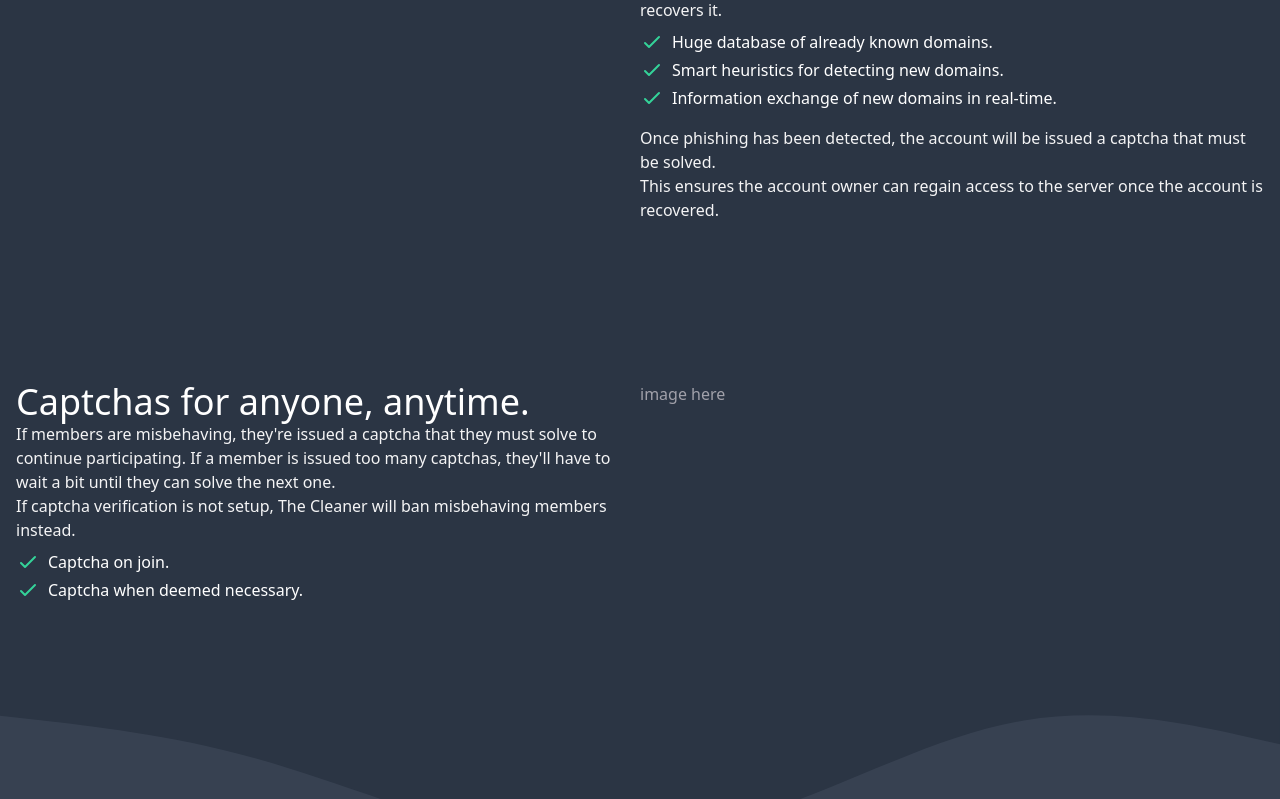
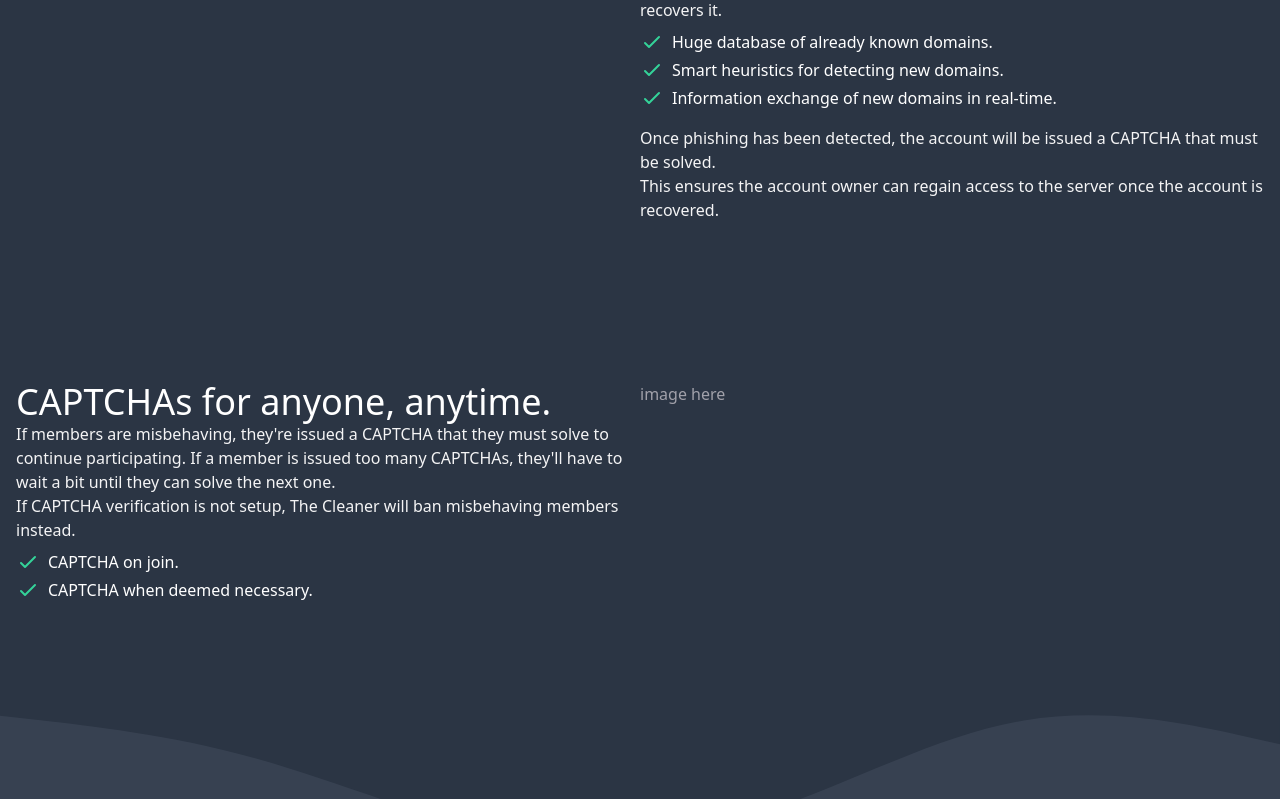
Before and after one commit to cleaner-bot/website, a Next.js app: page / in a window 1280 px wide. Shown: the part 1120-1919 px from the top of the page. Built offline with nearby package versions, Linux system fonts and the light colour scheme.

Commit message:
captcha -> CAPTCHA and new url

```diff
--- a/pages/captcha/index.jsx
+++ b/pages/captcha/0/challenge.jsx
@@ -9,7 +9,7 @@ export default function Solve() {
     return (
         <div className="w-[303px] mx-auto my-20 md:my-40">
             <Head>
-                <title>Captcha required.</title>
+                <title>CAPTCHA required.</title>
                 <meta property="og:title" content="Captcha required." />
                 <meta property="og:type" content="article" />
                 <meta proeprty="og:description" content="The server you are trying to access is using The Cleaner to protect itself. A captcha is required." />
@@ -22,6 +22,7 @@ export default function Solve() {
                     reCaptchaCompat={false}
                     onVerify={token => {
                         const query = new URLSearchParams();
+                        query.append("site", 0);
                         query.append("token", token);
                         query.append("state", router.query.state);
                         router.push("/api/captcha/verify?" + query.toString());
@@ -30,10 +31,10 @@ export default function Solve() {
             </div>
             <div className="bg-coolGray-600 mt-4 px-2 py-1 rounded">
                 <p className="text-center font-semibold">
-                    Solve the captcha to proceed.
+                    Solve the CAPTCHA to proceed.
                 </p>
                 <p className="mt-2 text-gray-200 text-sm">
-                    The server you're trying to access is demanding a captcha to protect itself.
+                    The server you're trying to access is demanding a CAPTCHA to protect itself.
                 </p>
             </div>
         </div>
--- a/pages/index.jsx
+++ b/pages/index.jsx
@@ -41,7 +41,7 @@ export default function Home() {
                                 Instant phishing link detection with the help of heuristics, a database of old links and shared knowledge between servers.
                             </FeatureList>
                             <FeatureList>
-                                Filter bots out with captchas.
+                                Filter bots out with CAPTCHAs.
                             </FeatureList>
                         </div>
                         <div className="grid gap-1 grid-cols-2 mt-2">
@@ -118,7 +118,7 @@ export default function Home() {
                                 </FeatureList>
                             </div>
                             <p className="text-gray-100 mt-4">
-                                Once phishing has been detected, the account will be issued a captcha that must be solved.
+                                Once phishing has been detected, the account will be issued a CAPTCHA that must be solved.
                             </p>
                             <p className="text-gray-100">
                                 This ensures the account owner can regain access to the server once the account is recovered.
@@ -131,21 +131,21 @@ export default function Home() {
                     <div className="mt-40 grid md:grid-cols-2">
                         <div>
                             <h2 className="text-4xl text-bold leading-10">
-                                Captchas for anyone, anytime.
+                                CAPTCHAs for anyone, anytime.
                             </h2>
                             <p className="text-gray-100">
-                                If members are misbehaving, they're issued a captcha that they must solve to continue participating.
-                                If a member is issued too many captchas, they'll have to wait a bit until they can solve the next one.
+                                If members are misbehaving, they're issued a CAPTCHA that they must solve to continue participating.
+                                If a member is issued too many CAPTCHAs, they'll have to wait a bit until they can solve the next one.
                             </p>
                             <p className="text-gray-100">
-                                If captcha verification is not setup, The Cleaner will ban misbehaving members instead.
+                                If CAPTCHA verification is not setup, The Cleaner will ban misbehaving members instead.
                             </p>
                             <div className="space-y-1 mt-2">
                                 <FeatureList>
-                                    Captcha on join.
+                                    CAPTCHA on join.
                                 </FeatureList>
                                 <FeatureList>
-                                    Captcha when deemed necessary.
+                                    CAPTCHA when deemed necessary.
                                 </FeatureList>
                             </div>
                         </div>
@@ -195,7 +195,7 @@ export default function Home() {
                             Customizable "Human verification required" embed
                         </FeatureList>
                         <FeatureList>
-                            Custom HTML/CSS on the captcha sites.
+                            Custom HTML/CSS on the CAPTCHA sites.
                         </FeatureList>
                         <FeatureList>
                             1 Lua Firewall rule
```
Also changed, not shown: pages/captcha/0/success.jsx (renamed from pages/captcha/success.jsx).
